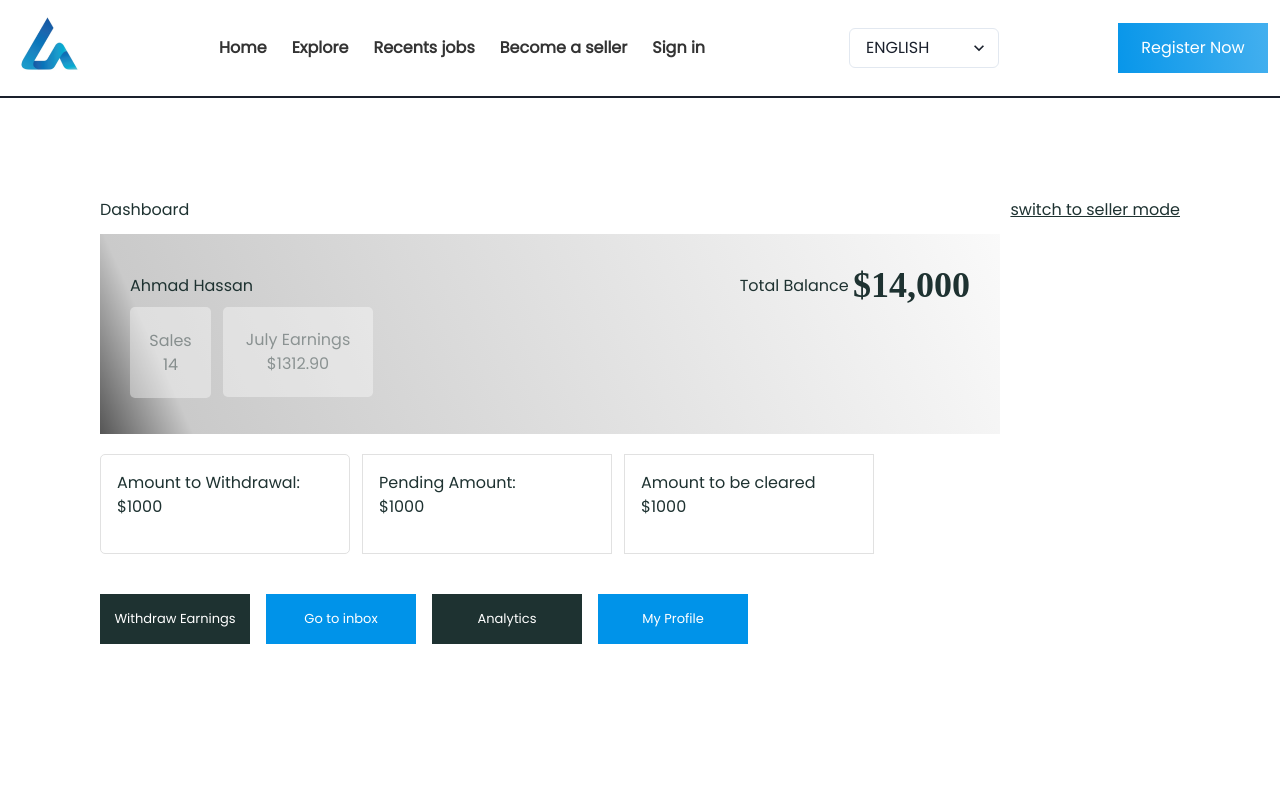
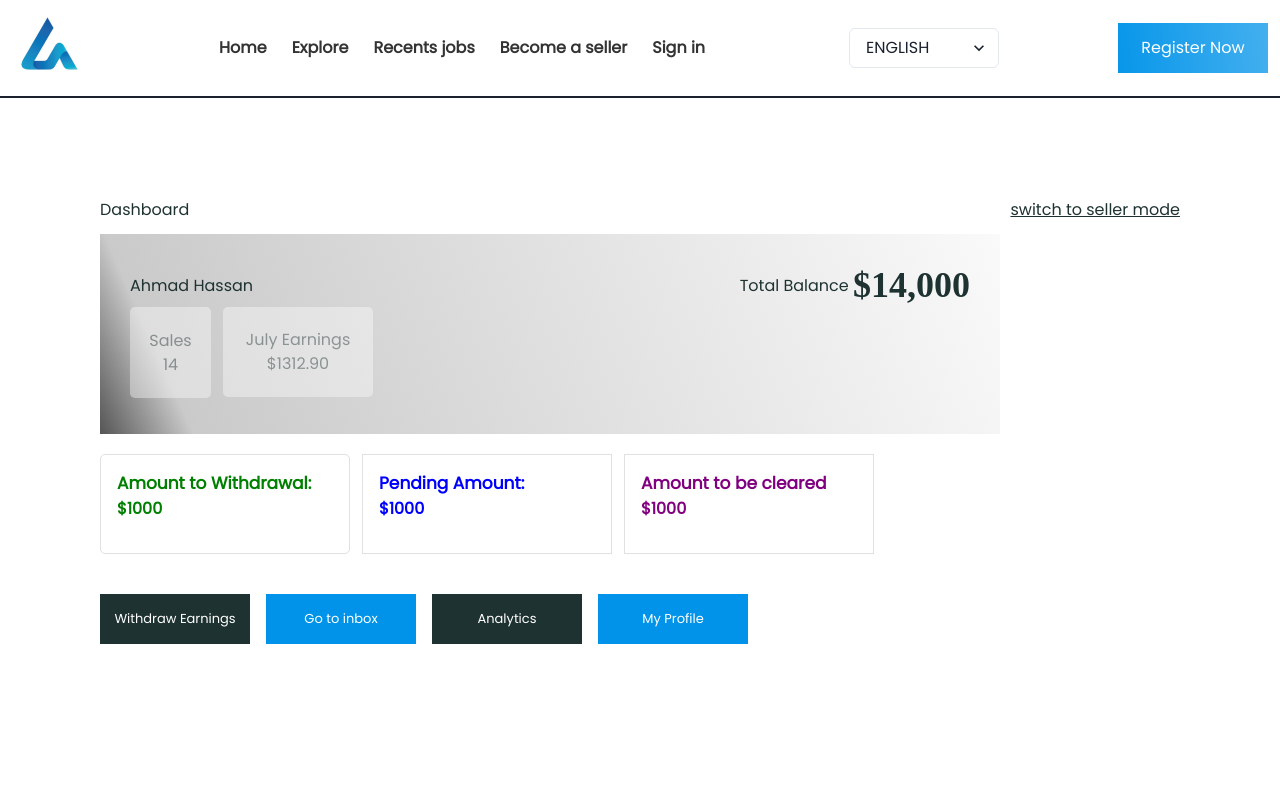
Before and after one commit to Bello2609/Decomposer-frontend, a React (Create React App) app: page /dashboard in a window 1280 px wide. Shown: the top 786 px of the page. Built offline with nearby package versions, Linux system fonts and the light colour scheme.

Commit message:
added color

```diff
--- a/src/pages/Dashboard/Dashboard.js
+++ b/src/pages/Dashboard/Dashboard.js
@@ -31,17 +31,17 @@ const Dashboard = ()=>{
 
                 </Box>
                 <Box my={5} display="flex" flexDirection="row">
-                    <Box p={4} mr={3} width="250px" borderRadius="5px" height="100px" border="1px" borderColor="#E1E1E1">
-                        <Text>Amount to Withdrawal:</Text>
-                        <Text>$1000</Text>
+                    <Box p={4} mr={3} width="250px" borderRadius="5px" color="green" height="100px" border="1px" borderColor="#E1E1E1">
+                        <Text fontSize="17px" fontWeight="bold">Amount to Withdrawal:</Text>
+                        <Text fontWeight="bold">$1000</Text>
                     </Box>
-                    <Box p={4} mr={3} width="250px" height="100px" border="1px" borderColor="#E1E1E1">
-                        <Text>Pending Amount:</Text>
-                        <Text>$1000</Text>
+                    <Box p={4} mr={3} width="250px" height="100px" color="blue" border="1px" borderColor="#E1E1E1">
+                        <Text fontSize="17px" fontWeight="bold">Pending Amount:</Text>
+                        <Text fontWeight="bold">$1000</Text>
                     </Box>
-                    <Box p={4} width="250px" height="100px" border="1px" borderColor="#E1E1E1">
-                        <Text>Amount to be cleared</Text>
-                        <Text>$1000</Text>
+                    <Box p={4} width="250px" height="100px" color="purple" border="1px" borderColor="#E1E1E1">
+                        <Text fontSize="17px" fontWeight="bold">Amount to be cleared</Text>
+                        <Text fontWeight="bold">$1000</Text>
                     </Box>
                 </Box>
                 <Box my={5} display="flex">
```
